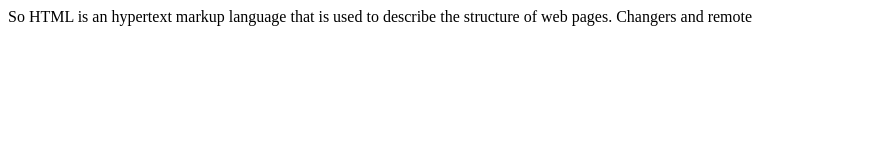
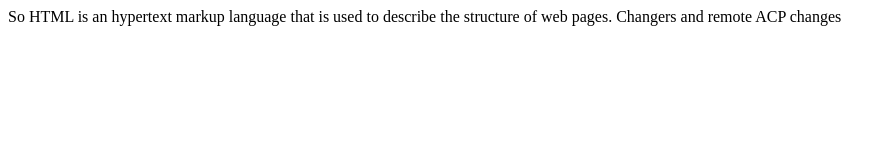
Before and after one commit to Tchissolayasmin-2007/repil1, a plain HTML site: page index.html in a window 1280 px wide. Shown: the whole page, without its empty margins (0-895 px from the left). Drawn offline with Linux system fonts and the light colour scheme.

Commit message:
Update index.html

```diff
--- a/index.html
+++ b/index.html
@@ -11,7 +11,7 @@
 <body>
 
 So HTML is an hypertext markup language that is used to describe the structure of web pages.
-Changers and remote
+Changers and remote ACP changes
 
 </body>
 
```
